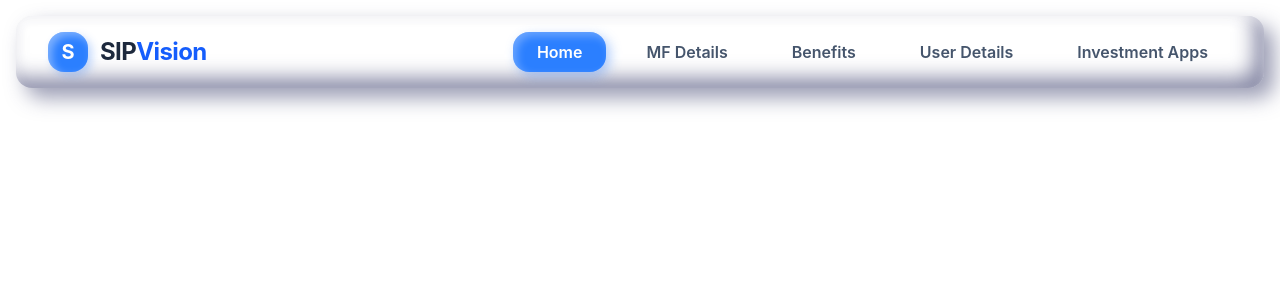
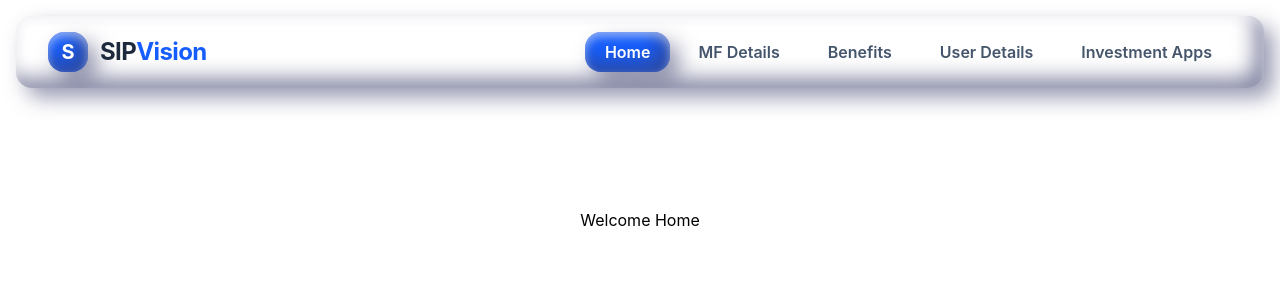
Before and after one commit to Codomania-Legends/SIPVision, a React (Vite) app: page /navbar in a window 1280 px wide. Shown: the top 300 px of the page. Built offline with nearby package versions, Linux system fonts and the light colour scheme.

Commit message:
adding Navbar

```diff
--- a/src/Components/Navbar/Navbar.jsx
+++ b/src/Components/Navbar/Navbar.jsx
@@ -1,47 +1,70 @@
 import React, { useState } from 'react';
+
+// Placeholder Components for demonstration
+const MFDetails = () => <div className="p-8 mt-24 text-center">Mutual Fund Details Content</div>;
+const Benefits = () => <div className="p-8 mt-24 text-center">Benefits Content</div>;
+const UserDetails = () => <div className="p-8 mt-24 text-center">User Profile Settings</div>;
+const InvestmentApps = () => <div className="p-8 mt-24 text-center">Top Investment Apps</div>;
 
 function Navbar() {
   const [isOpen, setIsOpen] = useState(false);
+  const [activeTab, setActiveTab] = useState('Home');
 
+  const menuItems = ['Home', 'MF Details', 'Benefits', 'User Details', 'Investment Apps'];
+
+  // Claymorphism Style Snippets
+  const clayInactive = "text-slate-600 hover:bg-slate-100/50 hover:shadow-[inset_2px_2px_4px_rgba(0,0,0,0.05)]";
+
+  // Component Router Logic
+  const renderComponent = () => {
+    switch (activeTab) {
+      case 'MF Details': return <MFDetails />;
+      case 'Benefits': return <Benefits />;
+      case 'User Details': return <UserDetails />;
+      case 'Investment Apps': return <InvestmentApps />;
+      default: return <div className="p-8 mt-24 text-center">Welcome Home</div>;
+    }
+  };
 
   return (
+    <>
       <div className="fixed w-full z-20 top-4 px-4">
-      <nav className={`max-w-screen-xl mx-auto p-4 small-box-shadow rounded-2xl`}>
+        <nav className="max-w-screen-xl mx-auto p-4 small-box-shadow rounded-2xl">
           <div className="flex flex-wrap items-center justify-between mx-auto px-4">
 
-          {/* Logo Section */}
-          <a href="/" className="flex items-center space-x-3 group">
-            <div className="w-10 h-10 bg-blue-500 rounded-2xl flex items-center justify-center shadow-[inset_4px_4px_8px_rgba(255,255,255,0.4),4px_4px_8px_rgba(59,130,246,0.3)]">
+            {/* Logo */}
+            <div className="flex items-center space-x-3 cursor-pointer" onClick={() => setActiveTab('Home')}>
+              <div className="w-10 h-10 bg-blue-600 small-box-shadow rounded-2xl flex items-center justify-center">
                 <span className="text-white font-bold text-xl">S</span>
               </div>
               <span className="self-center text-2xl font-bold tracking-tight text-slate-800">
                 SIP<span className="text-blue-600">Vision</span>
               </span>
-          </a>
+            </div>
 
-          {/* Mobile Menu Button */}
-          <button
-            onClick={() => setIsOpen(!isOpen)}
-            className={`md:hidden p-2 rounded-xl border border-white/40 shadow-[inset_2px_2px_4px_rgba(255,255,255,1),2px_2px_4px_rgba(0,0,0,0.1)] active:shadow-inner transition-all`}
-          >
-            <svg className="w-6 h-6 text-slate-600" fill="none" stroke="currentColor" viewBox="0 0 24 24">
+            {/* Mobile Toggle */}
+            <button onClick={() => setIsOpen(!isOpen)} className="md:hidden p-2 text-slate-600">
+              <svg className="w-6 h-6" fill="none" stroke="currentColor" viewBox="0 0 24 24">
                 <path strokeLinecap="round" strokeLinejoin="round" strokeWidth="2" d={isOpen ? "M6 18L18 6M6 6l12 12" : "M4 6h16M4 12h16M4 18h16"} />
               </svg>
             </button>
 
-          {/* Navigation Links */}
+            {/* Nav Items */}
             <div className={`${isOpen ? 'block' : 'hidden'} w-full md:block md:w-auto mt-4 md:mt-0`}>
-            <ul className="flex flex-col md:flex-row md:space-x-4 space-y-2 md:space-y-0 font-semibold text-slate-600">
-              <li>
-                <a href="#" className="block py-2 px-6 rounded-2xl bg-blue-500 text-white shadow-[inset_4px_4px_8px_rgba(255,255,255,0.3),4px_4px_12px_rgba(59,130,246,0.4)] hover:scale-105 transition-transform">
-                  Home
-                </a>
-              </li>
-              {['MF Details', 'Benefits', 'User Details', 'Investment Apps'].map((item) => (
+              <ul className="flex flex-col md:flex-row md:space-x-2 space-y-2 md:space-y-0 font-semibold">
+                {menuItems.map((item) => (
                   <li key={item}>
-                  <a href="#" className="block py-2 px-6 rounded-2xl hover:bg-slate-100/50 hover:shadow-[inset_2px_2px_4px_rgba(0,0,0,0.05)] transition-all">
+                    <button
+                      onClick={() => {
+                        setActiveTab(item);
+                        setIsOpen(false); // Close mobile menu on click
+                      }}
+                      className={`w-full block py-2 px-5 rounded-2xl transition-all duration-200 ${
+                        activeTab === item ? "small-box-shadow rounded-2xl bg-blue-600 text-white" : clayInactive
+                      }`}
+                    >
                       {item}
-                  </a>
+                    </button>
                   </li>
                 ))}
               </ul>
@@ -49,6 +72,12 @@ function Navbar() {
           </div>
         </nav>
       </div>
+
+      {/* Main Content Area */}
+      <main className="pt-20">
+        {renderComponent()}
+      </main>
+    </>
   );
 }
 
--- a/src/index.css
+++ b/src/index.css
@@ -3,7 +3,6 @@
 .big-box-shadow {
     transition-duration: 0.5s;
     overflow-x: hidden;
-    background-color: var(--boxColor);
     box-shadow:
         35px 35px 68px rgba(58, 62, 108, 0.5),
         inset 0 12px 30px rgba(255, 255, 255, 0.5),
@@ -12,7 +11,6 @@
 
 .medium-box-shadow {
     transition-duration: 0.5s;
-    background-color: var(--boxColor);
     box-shadow:
         20px 20px 40px rgba(58, 62, 108, 0.5),
         inset 15px 15px 30px rgba(255, 255, 255, 0.5),
@@ -22,7 +20,6 @@
 .small-box-shadow {
     transition-duration: 0.5s;
     overflow-x: hidden;
-    background-color: var(--boxColor);
     box-shadow:
         10px 10px 20px rgba(58, 62, 108, 0.5),
         inset 0 5px 10px rgba(255, 255, 255, 0.5),
```
Lines whose indentation alone changed are shown as unchanged.
